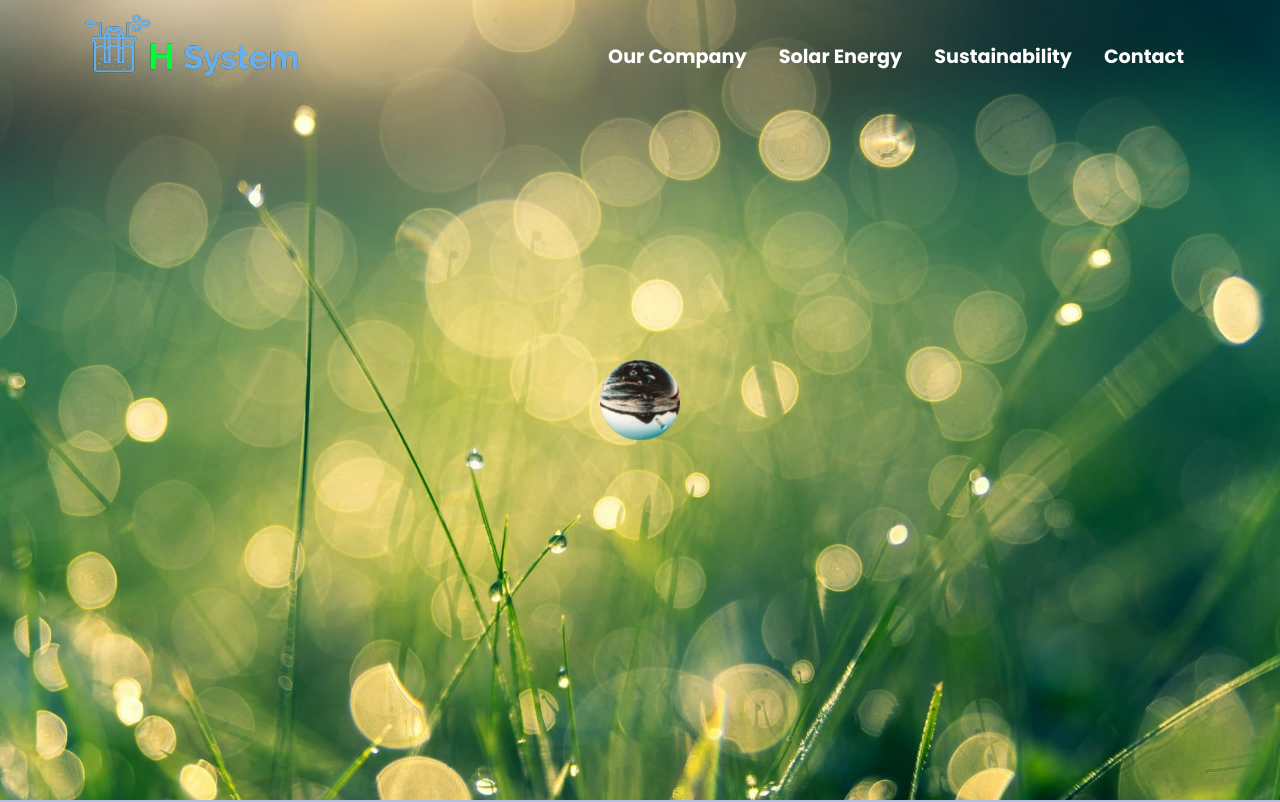
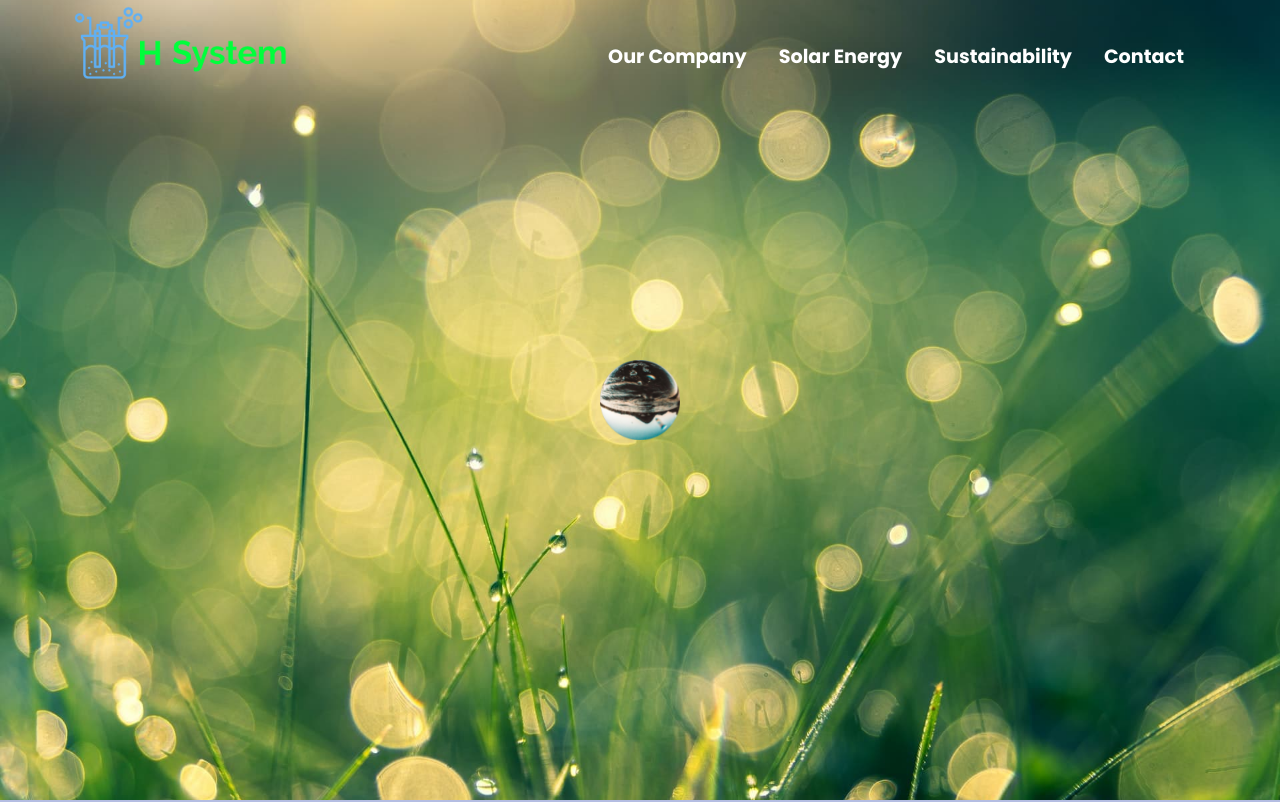
Before and after one commit to Markuss95/hsystem, a React (Create React App) app: page / in a window 1280 px wide. Shown: the top 802 px of the page. Built offline with nearby package versions, Linux system fonts and the light colour scheme.

Commit message:
new logo

```diff
--- a/src/components/Navbar.tsx
+++ b/src/components/Navbar.tsx
@@ -1,7 +1,7 @@
 import styled from "styled-components";
 import { motion } from "framer-motion";
 import { Link } from "react-router-dom";
-import logo from "../assets/LogoMakr-3ok5GN.png";
+import logo from "../assets/LogoMakr-54Xxu5.png";
 const navbarVariants = {
   hidden: {
     opacity: 0,
@@ -52,6 +52,7 @@
   }
   .logo-img {
     position: relative;
+    height: 5.3rem;
     left: 30%;
   }
   .menu {
```
Also changed, not shown: src/assets/LogoMakr-54Xxu5.png (added).
